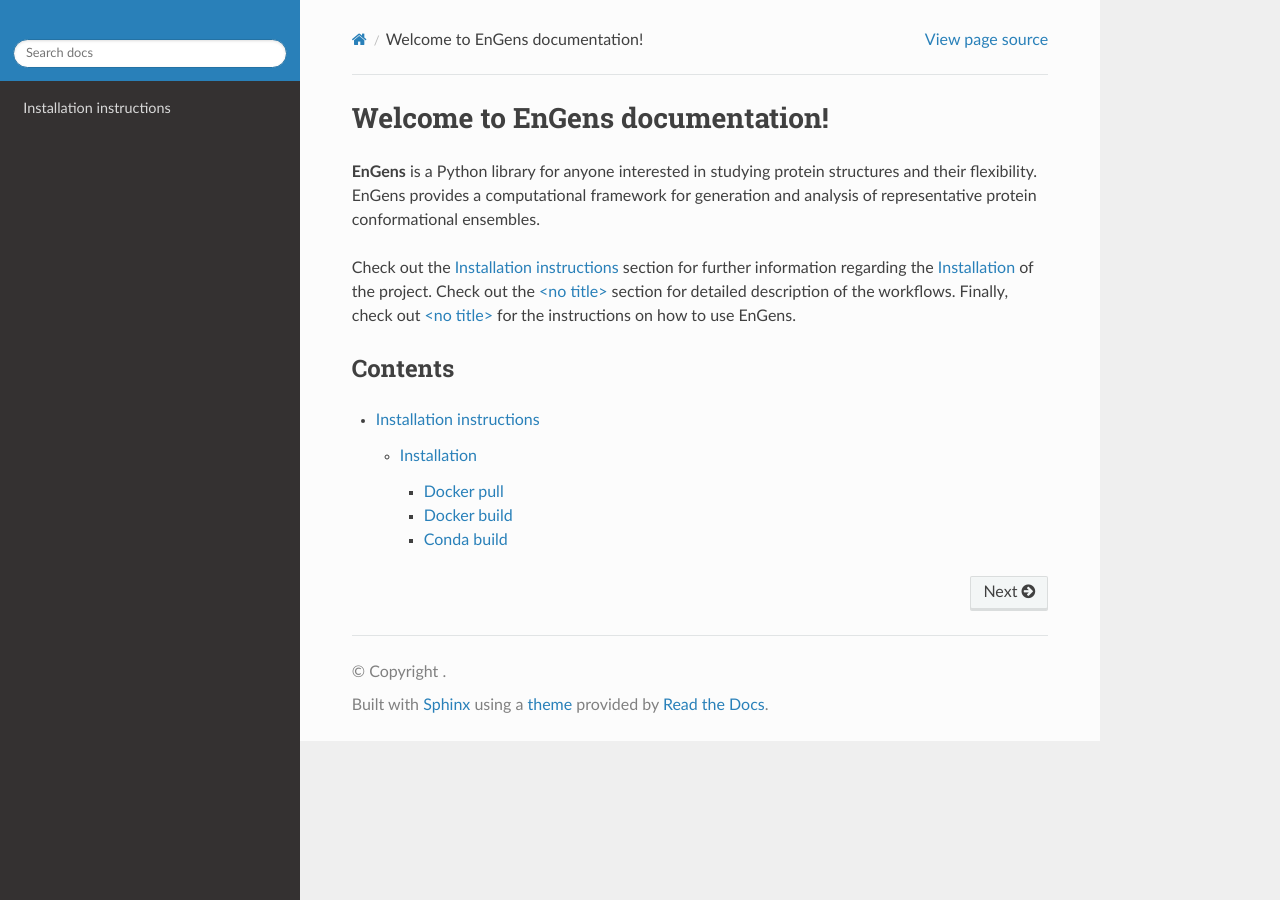
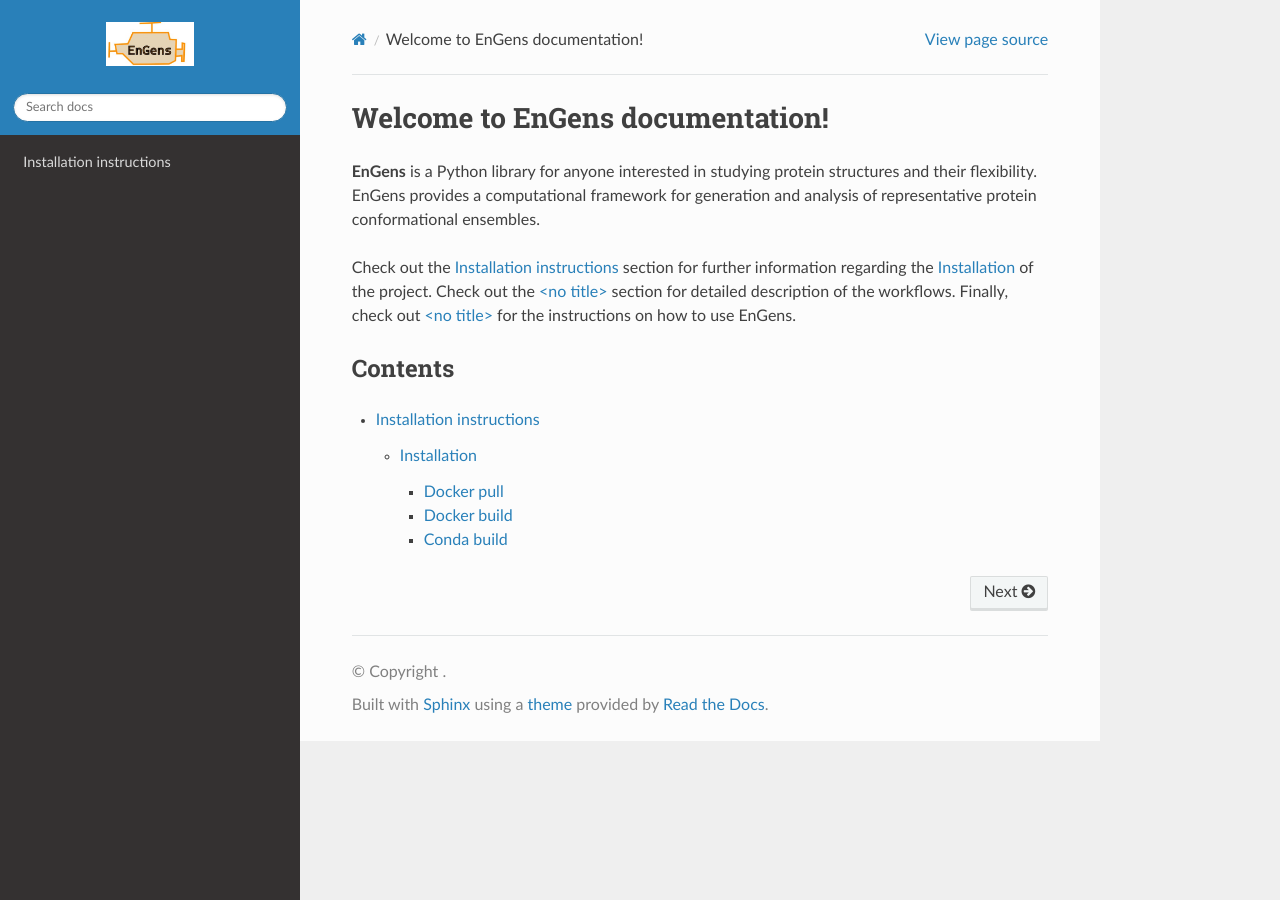
Before and after one commit to KavrakiLab/EnGens, a Sphinx documentation site: the page built from docs/source/index.rst, in a window 1280 px wide. Built offline with Sphinx 7.4.7 and the Read the Docs theme 2.0.0, drawn with Linux system fonts in a browser that asks for light colours.

Commit message:
Update conf.py

```diff
--- a/docs/source/conf.py
+++ b/docs/source/conf.py
@@ -25,7 +25,7 @@ templates_path = ['_templates']
 
 html_theme = 'sphinx_rtd_theme'
 html_static_path = ['_static']
-html_logo = "logo.svg"
+html_logo = "_static/logo.svg"
 html_theme_options = {
     'logo_only': True,
     'display_version': False,
```
